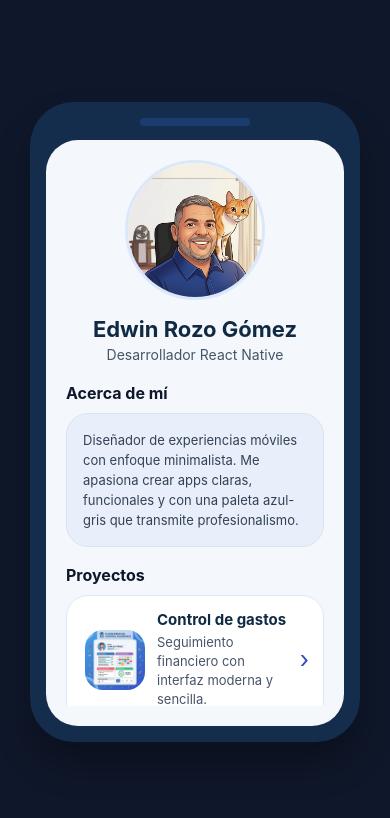
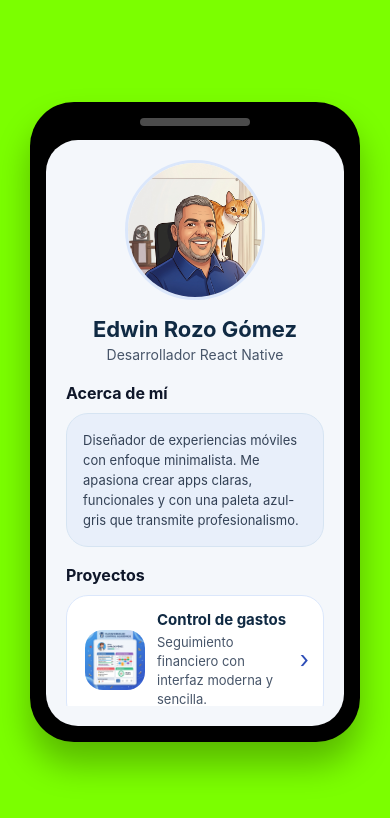
Before and after one commit to erozog125/portfolio-react-native, a React Native app: screen / in a window 390 px wide. Shown: the top 818 px of the page. Built offline with nearby package versions, Linux system fonts and the light colour scheme.

Commit message:
feat: Agregar Foto Perfil

```diff
--- a/App.js
+++ b/App.js
@@ -64,14 +64,15 @@ export default function App() {
 const styles = StyleSheet.create({
   appBackground: {
     flex: 1,
-    backgroundColor: '#0f172a',
+    backgroundImage: 'url()' ,
+    backgroundColor: '#7bff00',
     alignItems: 'center',
     justifyContent: 'center',
   },
   phone: {
     width: 330,
     height: 640,
-    backgroundColor: '#152d4d',
+    backgroundColor: '#000000',
     borderRadius: 44,
     padding: 16,
     alignItems: 'center',
@@ -84,7 +85,7 @@ const styles = StyleSheet.create({
   notch: {
     width: 110,
     height: 8,
-    backgroundColor: '#1b3c6f',
+    backgroundColor: '#4b4b4b',
     borderRadius: 5,
     marginBottom: 14,
   },
```
Also changed, not shown: assets/image.png (added), 1 other file (tests, documents, lock files or other folders).
